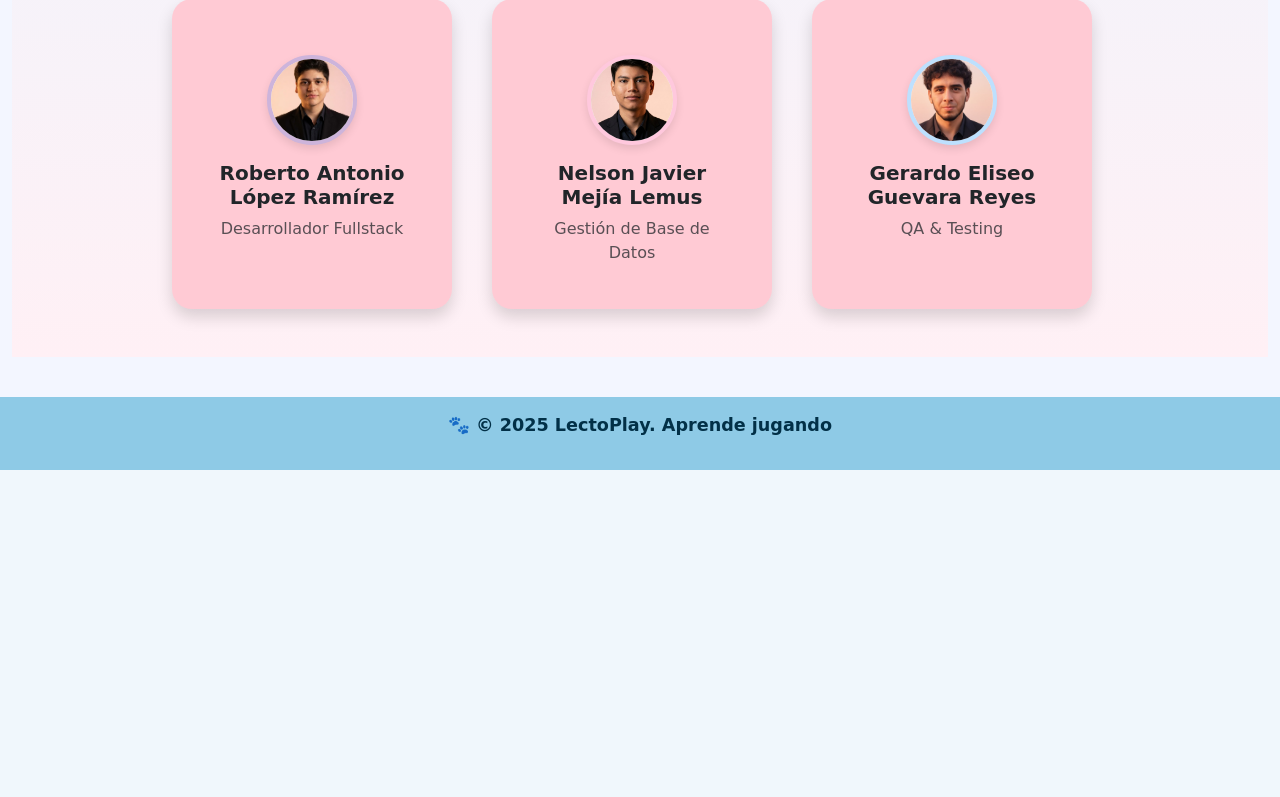
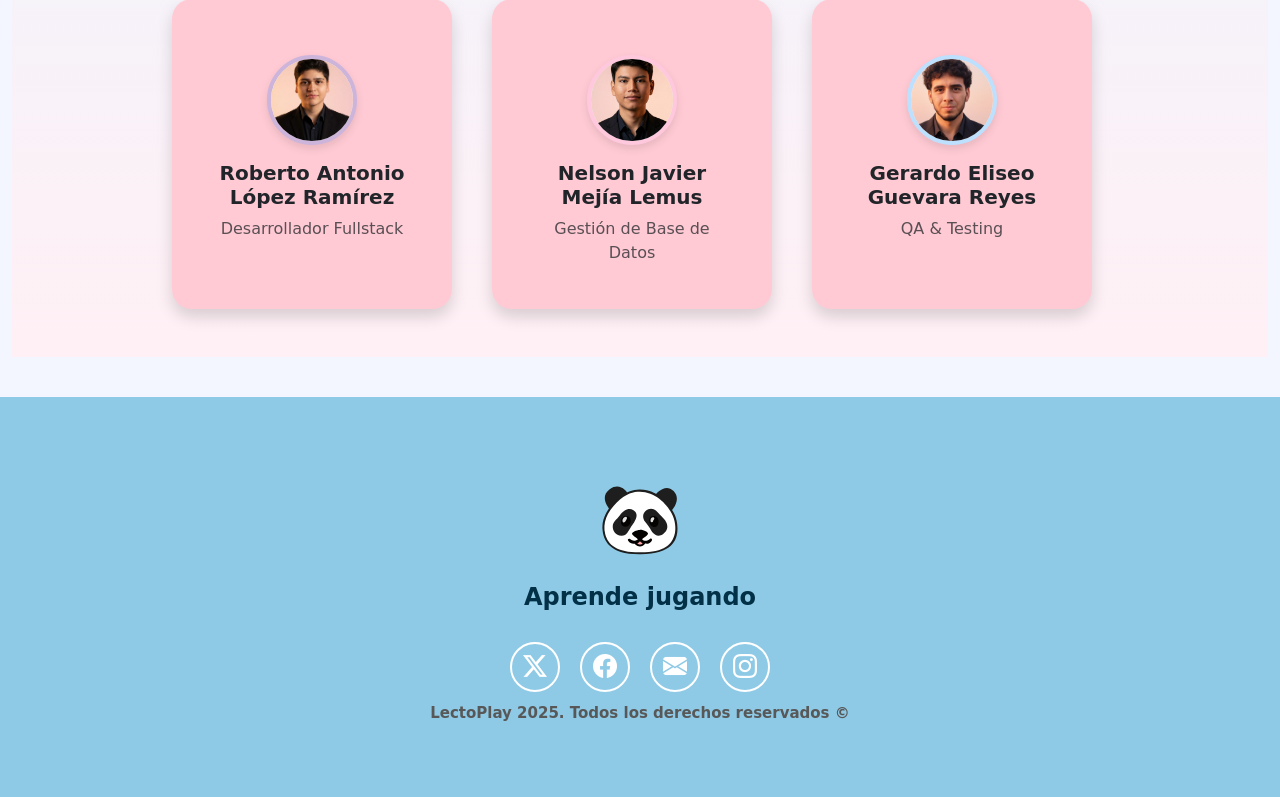
Before and after one commit to FS-Robert/LectoPlay, a Django app: page /about/ in a window 1280 px wide. Shown: the part 2403-3200 px from the top of the page. Before the commit the page ends 2873 px from the top, so only its background shows below. Run offline with Django 5.2, Linux system fonts and the light colour scheme.

Commit message:
Enhance footer design and add social media icons; include new chatbot SVG

```diff
--- a/LectoPlay/app/chatbot.py
+++ b/LectoPlay/app/chatbot.py
@@ -14,7 +14,8 @@ SYSTEM_INSTRUCTION = (
     " correctamente, tambien esta divido en categorias tales como rutinas, animales, familia etc, para que el usuario lea acerca de lo que mas"
     " le interese), Palabras y Colores (Consiste en identificar palabras y asociarlas con colores "
     "correctos, se mostrara una palabra y abajo 3 opciones de colores, se debe seleccionar el color"
-    "correcto en base a la palabra , Encuentra la Letra (Consiste en encontrar la letra correcta dentro de una palabra dada), y dar consejos "
+    "correcto en base a la palabra , Encuentra la Letra (Consiste en encontrar la letra correcta dentro de una palabra dada),"
+    "Escribe la Palabra (Lee la descripcion y escribe la palabra correcta), Palabra o no (Diferencia palabras reales de las inventadas) y dar consejos "
     "básicos sobre la dislexia y la lectura. Usa lenguaje sencillo. No generes código. y que tus respuestas no sean muy largas, que sean cortas y concisas.. lo mas cortas posible."
 )
 
--- a/LectoPlay/app/static/css/style.css
+++ b/LectoPlay/app/static/css/style.css
@@ -3022,3 +3022,64 @@ p {
     object-fit: cover; /* Ajusta la imagen sin deformarla */
     display: block;
 }
+
+/* Footer */
+
+footer {
+  min-height: 400px;
+}
+
+.footer-seccion {
+    background-color: #8ecae6;
+    padding: 40px 0;
+    color: #023047;
+    text-align: center;
+}
+
+footer .footer-logo {
+    width: 80px !important;
+    height: auto !important;
+    margin: 10px ;
+    object-fit: contain;
+}
+
+.footer-texto {
+    font-size: 1.5rem;
+    padding: 2px;
+    margin-top: 8px;
+    margin-bottom: 15px;
+    font-family: 'Comic Sans MS', 'Poppins', sans-serif;
+}
+
+.iconos-redes-sociales a {
+    width: 50px;
+    height: 50px;
+    display: flex;
+    align-items: center;
+    justify-content: center;
+    padding: 2px;
+    margin: 10px;
+    border: 2px solid white;
+    border-radius: 50%;
+    transition: all 0.2s ease-in;
+}
+
+.iconos-redes-sociales i {
+    color: white;
+    font-size: 1.5rem;
+    transition: all 0.2s ease-in;
+}
+
+.iconos-redes-sociales a:hover {
+    background-color: white;
+}
+
+.iconos-redes-sociales a:hover i {
+    color: #ff8ab7;
+}
+
+.derechos-de-autor {
+    font-size: 15px;
+    color: #585858;
+    padding-top: 20px;
+}
--- a/LectoPlay/app/templates/about.html
+++ b/LectoPlay/app/templates/about.html
@@ -6,7 +6,7 @@
 {% block content %}
 
 <div class="about-header text-center my-5">
-    <h1 style="color: #ffafcc; font-weight: 800; text-shadow: 2px 2px 0 #fff;">Nuestra Misión 🌟</h1>
+    <h1 style="color: #ffafcc; font-weight: 800; text-shadow: 2px 2px 0 #fff;">Nuestra Misión </h1>
     <p style="color: #555; font-size: 1.2rem;">Creando un espacio inclusivo donde cada niño avanza a su propio ritmo.</p>
 </div>
 
--- a/LectoPlay/app/templates/home.html
+++ b/LectoPlay/app/templates/home.html
@@ -102,11 +101,8 @@
     </main>
 
     <div id="chatbot-toggle" role="button" aria-label="Abrir chat">
-        <svg id="chat-icon" viewBox="0 0 24 24" fill="none" xmlns="http://www.w3.org/2000/svg" aria-hidden="true">
-            <path fill-rule="evenodd" clip-rule="evenodd" d="M2 12C2 6.47715 6.47715 2 12 2C17.5228 2 22 6.47715 22 12C22 17.5228 17.5228 22 12 22H6C4.89543 22 4 21.1046 4 20V18C4 16.8954 3.10457 16 2 16V12ZM6 18H8V20H6V18ZM12 4C7.58172 4 4 7.58172 4 12V16H20V12C20 7.58172 16.4183 4 12 4Z" fill="currentColor"/>
-            <path d="M10 10C10 11.1046 9.10457 12 8 12C6.89543 12 6 11.1046 6 10C6 8.89543 6.89543 8 8 8C9.10457 8 10 8.89543 10 10Z" fill="currentColor"/>
-            <path d="M18 10C18 11.1046 17.1046 12 16 12C14.8954 12 14 11.1046 14 10C14 8.89543 14.8954 8 16 8C17.1046 8 18 8.89543 18 10Z" fill="currentColor"/>
-        </svg>
+        <img src="{% static 'css/oso.svg' %}" alt="Chatbot"
+             style="width: 70%; height: 70%; object-fit: contain; pointer-events: none;">
     </div>
 
     <div id="chatbot-window" class="hidden" role="dialog" aria-label="Asistente LectoPlay">
@@ -132,8 +128,28 @@
         </form>
     </div>
 
-    <footer>
-        <p>🐾 &copy; 2025 LectoPlay. Aprende jugando </p>
+    <footer class="footer-seccion d-flex flex-column align-items-center justify-content-center">
+        <img class="footer-logo" src="{% static 'css/oso.svg' %}" alt="Logo PandaPlay">
+        <p class="footer-texto text-center">Aprende jugando</p>
+
+        <div class="iconos-redes-sociales d-flex flex-wrap align-items-center justify-content-center">
+            <a href="https://x.com/" target="_blank" rel="noopener noreferrer">
+                <i class="bi bi-twitter-x"></i>
+            </a>
+            <a href="https://facebook.com/" target="_blank" rel="noopener noreferrer">
+                <i class="bi bi-facebook"></i>
+            </a>
+            <a href="mailto:batresandrea90@gmail.com" target="_blank" rel="noopener noreferrer">
+                <i class="bi bi-envelope-fill"></i>
+            </a>
+            <a href="https://instagram.com/" target="_blank" rel="noopener noreferrer">
+                <i class="bi bi-instagram"></i>
+            </a>
+         </div>
+
+         <div class="derechos-de-autor">
+            LectoPlay 2025. Todos los derechos reservados &#169;
+         </div>
     </footer>
 
     <script src="https://cdn.jsdelivr.net/npm/bootstrap@5.3.2/dist/js/bootstrap.bundle.min.js" integrity="sha384-C6RzsynM9kWDrMNeT87bh95OGNyZPhcTNXj1NW7RuBCsyN/o0jlpcV8Qyq46cDfL" crossorigin="anonymous"></script>
```
Also changed, not shown: other parts of LectoPlay/app/templates/home.html (+3 -4 lines), LectoPlay/app/static/css/oso.svg (added).
